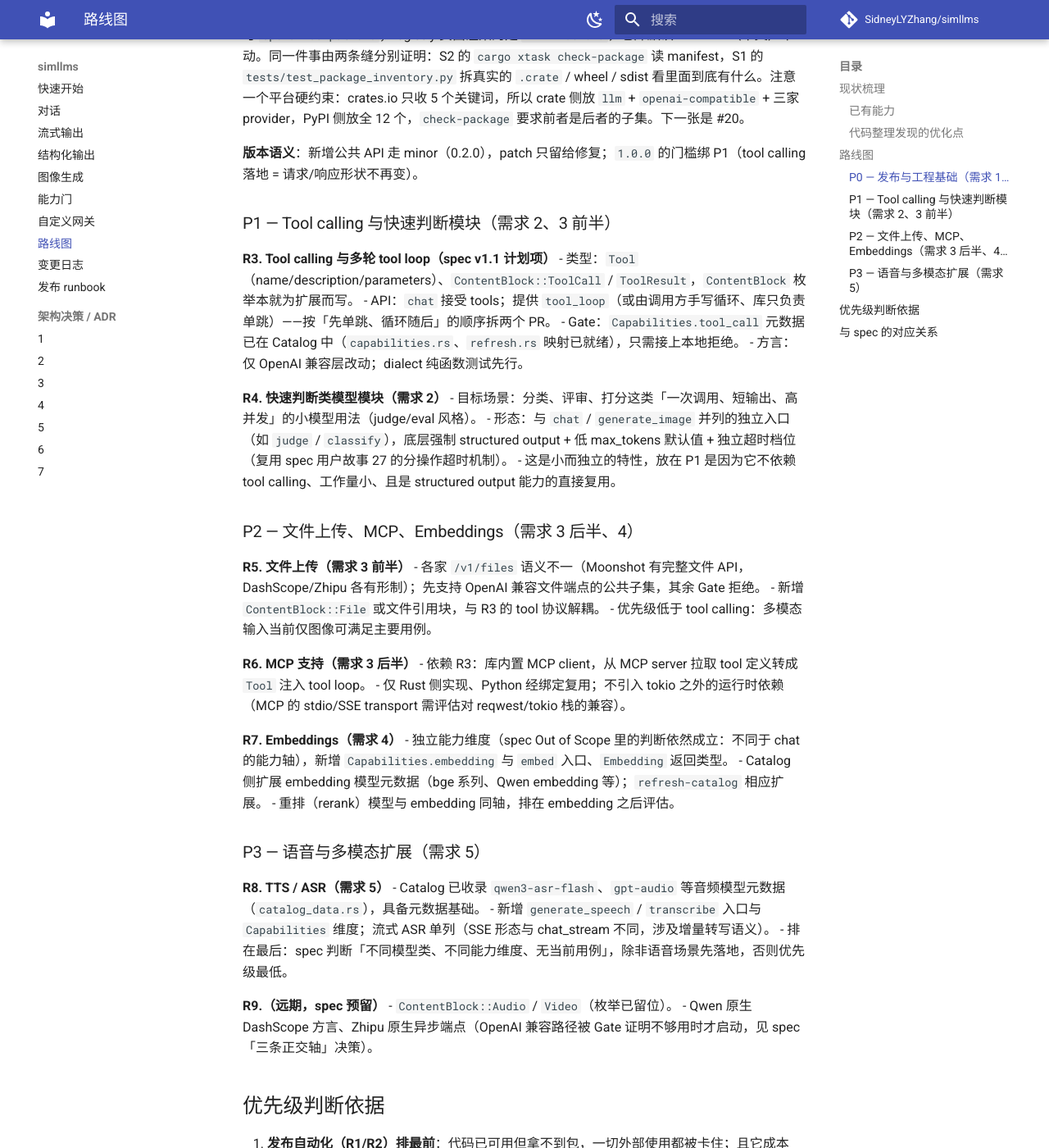
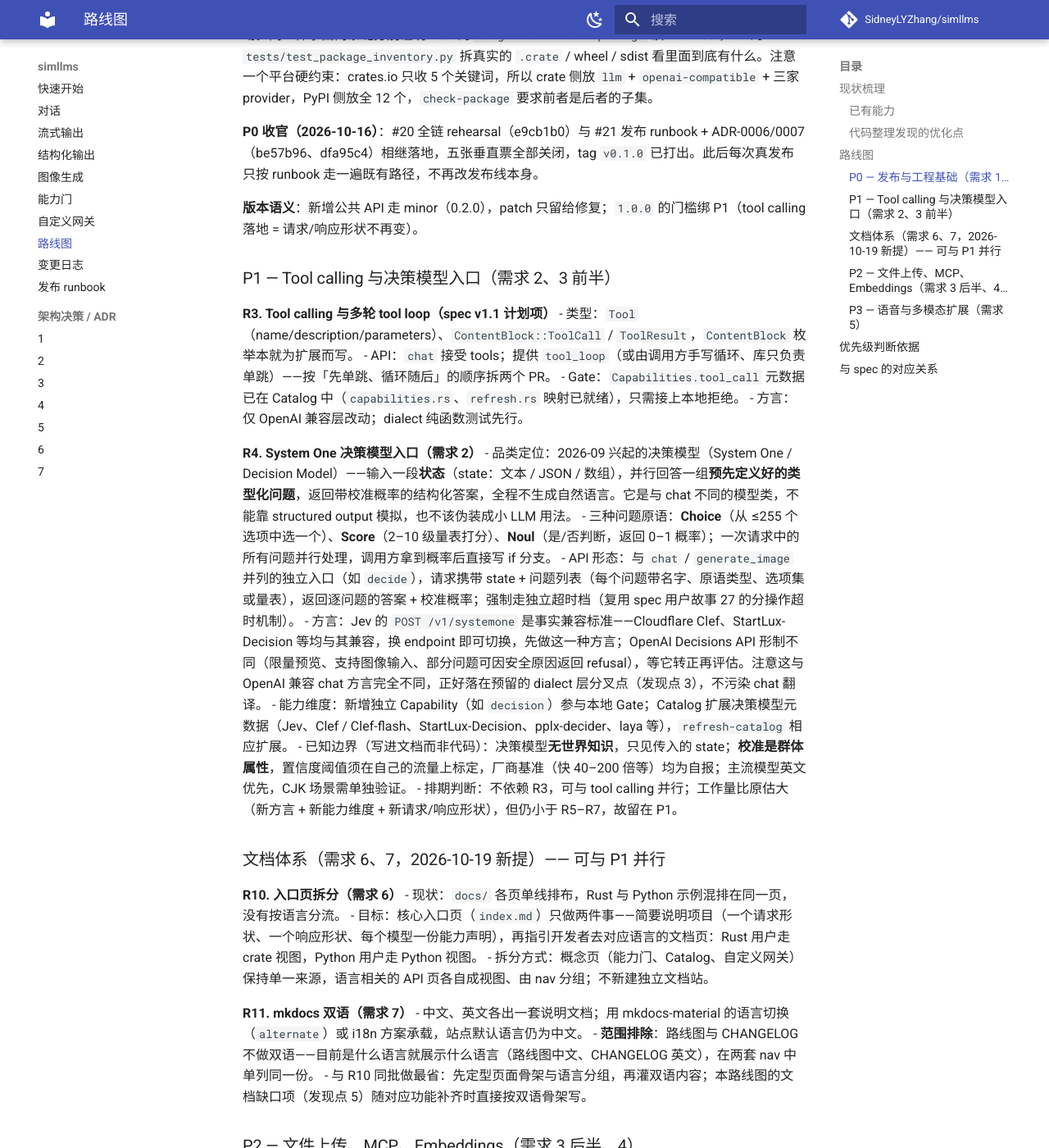
Before and after one commit to SidneyLYZhang/simllms, an MkDocs documentation site: the page built from docs/roadmap.md, in a window 1280 px wide and 1400 px high, scrolled down 2170 px. Shown: the whole window at 82% size. Built offline with MkDocs 1.6.1 and Material for MkDocs 9.7.7, drawn with Linux system fonts in a browser that asks for light colours; comment, search, counter and statistics services are not loaded; some of the changed text lies outside the part shown.

Commit message:
docs(roadmap): R4 becomes a decision-model line, and the docs get their own track
The System One overview settles what "jev" meant: a model class that
answers typed questions about a state, not a thin structured-output
wrapper — so R4 now names the /v1/systemone dialect, the three question
primitives, its own capability dimension, and the calibration and
language caveats. Requirements 6 and 7 split the entry page by language
and take the mkdocs site bilingual, with the roadmap and changelog
staying single-language. P0 is marked closed and the Python parity gap
is marked resolved.

```diff
--- a/docs/roadmap.md
+++ b/docs/roadmap.md
@@ -1,6 +1,6 @@
 # Roadmap
 
-更新日期：2026-10-16。对应 spec：[issue #1](https://github.com/SidneyLYZhang/simllms/issues/1)。v1 核心已落地（chat / chat_stream / structured output / generate_image / 能力 Gate / Catalog / Python 双客户端），本文件承接 spec「Out of Scope」中明确推迟的事项，并结合当前代码状态与新需求排定优先级。
+更新日期：2026-10-19。对应 spec：[issue #1](https://github.com/SidneyLYZhang/simllms/issues/1)。v1 核心已落地（chat / chat_stream / structured output / generate_image / 能力 Gate / Catalog / Python 双客户端），P0 发布线已收官（v0.1.0），本文件承接 spec「Out of Scope」中明确推迟的事项，并结合当前代码状态与新需求排定优先级（需求 6、7 为 2026-10-19 新提的文档体系）。
 
 ## 现状梳理
 
@@ -19,7 +19,7 @@
 ### 代码整理发现的优化点
 
 1. ~~**版本号三处硬编码**~~ **已解决（#18）**：根 workspace `Cargo.toml` 的 `[workspace.package] version` 是唯一权威源（词汇表：**Authoritative Version**），派生副本只剩 Python 绑定 crate 的 manifest 一处——ADR-0001 把它留在根 workspace 之外，继承不到；`pyproject.toml` 改 `dynamic`，`__version__` 由编译期注入。`cargo xtask sync-version --check` 已在 CI。#19 又新增一批派生副本（各包目录自带的 README / 两份 License / THIRD-PARTY-NOTICES / CHANGELOG，因为 cargo 与 maturin 都不允许 `include` 指向包目录之上），由同一族的 `sync-package` / `check-package` 守住字节一致。
-2. **Python 侧配置面缺口（实测，2026-10-16）**：`capability_overrides` 在 Python **一直可用**（绑定层会解析并在未知键上报 `TypeError`），spec user story 9 并不缺失。真正未绑定的是核心 Client 的 8 个配置入口——自定义 `Auth` 头、DashScope 区域、Zhipu 国际端点、default headers、重试策略、流式超时、`refresh_models()`、以及未知 Model Id 的结构化**警告**可见性（ADR-0005）——对应 user story 13/24/26/27 与 8 的警告部分；另 `Catalog` / `Capabilities` / `Capability Source` 的只读视图与类型化覆盖也缺失（覆盖参数目前是裸 dict，静态检查看不到拼写与值类型错误）。issue #12 标题所称的 "Python parity" 范围比标题窄。
+2. ~~**Python 侧配置面缺口**~~ **已解决（#24、#25，2026-10-19）**：核心 Client 的 8 个配置入口——自定义 `Auth` 头、DashScope 区域、Zhipu 国际端点、default headers、重试策略、流式超时、`refresh_models()`、未知 Model Id 的结构化警告（ADR-0005）——已全部绑定进 Python；`Catalog` / `Capabilities` / `Capability Source` 的只读视图、`capabilities()` / `models_with()` 查询、以及类型化的 `CapabilityOverrides` 覆盖（不再是裸 dict，未知键与值类型错误在静态检查即可见）也已落地。spec user story 9 本就可用于 Python。
 3. **方言层缝隙未使用**：`dialect.rs` 目前是单一 OpenAI 兼容翻译，`_provider` 参数空置。这是为非 OpenAI 方言（Qwen 原生 DashScope、Zhipu 原生异步端点）预留的缝，暂不需要动，但新增能力（tool、file、audio）时应继续只在此层分叉。
 4. **测试缝窄**：spec 约定 dialect 翻译作为纯函数用 mockito 做线上层测试；后续每个新能力（tool loop、file 上传、audio）都应先补这层测试再实现。
 5. 文档缺口：tool calling、embedding、发布流程均无文档页（随对应功能补齐）。
@@ -42,11 +42,13 @@
 
 **票与缝（已发布，2026-10-16）**：spec [#16](https://github.com/SidneyLYZhang/simllms/issues/16) 之下五张垂直票，原生阻塞边已接——[#17](https://github.com/SidneyLYZhang/simllms/issues/17) 文档说出 Rust-only 清单、[#18](https://github.com/SidneyLYZhang/simllms/issues/18) 版本单一来源（17/18 可并行）→ [#19](https://github.com/SidneyLYZhang/simllms/issues/19) 产物自述 → [#20](https://github.com/SidneyLYZhang/simllms/issues/20) 全链 dry-run → [#21](https://github.com/SidneyLYZhang/simllms/issues/21) 真发布 + runbook + ADR-0006/0007。三个测试缝：**S1 发布产物**（唯一主缝，dry-run/真发布/本地共用）、**S2 xtask 的纯函数 `--check` 家族**、**S3 配置自述一致性**（挡「改了 environment 名 → 发布 403」与文档漂移）。现有两缝（Gate 合法性、方言翻译）不动。
 
-**P0 进度（2026-10-16）**：#17 / #18 / #19 已落地。#19 给两份 manifest 各加了显式 `include` 白名单，Python 侧换成 SPDX 表达式 `MIT OR Apache-2.0` + `license-files`（PEP 639，wheel 里落在 `*.dist-info/licenses/`），描述保持一句 provider 无关的话，关键词带上各家 provider 名与 `openai-compatible`；registry 页面渲染的是 `README.en.md`，仓库默认 README（中文）不动。同一件事由两条缝分别证明：S2 的 `cargo xtask check-package` 读 manifest，S1 的 `tests/test_package_inventory.py` 拆真实的 `.crate` / wheel / sdist 看里面到底有什么。注意一个平台硬约束：crates.io 只收 5 个关键词，所以 crate 侧放 `llm` + `openai-compatible` + 三家 provider，PyPI 侧放全 12 个，`check-package` 要求前者是后者的子集。下一张是 #20。
+**P0 进度（2026-10-16）**：#17 / #18 / #19 已落地。#19 给两份 manifest 各加了显式 `include` 白名单，Python 侧换成 SPDX 表达式 `MIT OR Apache-2.0` + `license-files`（PEP 639，wheel 里落在 `*.dist-info/licenses/`），描述保持一句 provider 无关的话，关键词带上各家 provider 名与 `openai-compatible`；registry 页面渲染的是 `README.en.md`，仓库默认 README（中文）不动。同一件事由两条缝分别证明：S2 的 `cargo xtask check-package` 读 manifest，S1 的 `tests/test_package_inventory.py` 拆真实的 `.crate` / wheel / sdist 看里面到底有什么。注意一个平台硬约束：crates.io 只收 5 个关键词，所以 crate 侧放 `llm` + `openai-compatible` + 三家 provider，PyPI 侧放全 12 个，`check-package` 要求前者是后者的子集。
+
+**P0 收官（2026-10-16）**：#20 全链 rehearsal（e9cb1b0）与 #21 发布 runbook + ADR-0006/0007（be57b96、dfa95c4）相继落地，五张垂直票全部关闭，tag `v0.1.0` 已打出。此后每次真发布只按 runbook 走一遍既有路径，不再改发布线本身。
 
 **版本语义**：新增公共 API 走 minor（0.2.0），patch 只留给修复；`1.0.0` 的门槛绑 P1（tool calling 落地 = 请求/响应形状不再变）。
 
-### P1 — Tool calling 与快速判断模块（需求 2、3 前半）
+### P1 — Tool calling 与决策模型入口（需求 2、3 前半）
 
 **R3. Tool calling 与多轮 tool loop（spec v1.1 计划项）**
 - 类型：`Tool`（name/description/parameters）、`ContentBlock::ToolCall` / `ToolResult`，`ContentBlock` 枚举本就为扩展而写。
@@ -54,10 +56,26 @@
 - Gate：`Capabilities.tool_call` 元数据已在 Catalog 中（`capabilities.rs`、`refresh.rs` 映射已就绪），只需接上本地拒绝。
 - 方言：仅 OpenAI 兼容层改动；dialect 纯函数测试先行。
 
-**R4. 快速判断类模型模块（需求 2）**
-- 目标场景：分类、评审、打分这类「一次调用、短输出、高并发」的小模型用法（judge/eval 风格）。
-- 形态：与 `chat` / `generate_image` 并列的独立入口（如 `judge` / `classify`），底层强制 structured output + 低 max_tokens 默认值 + 独立超时档位（复用 spec 用户故事 27 的分操作超时机制）。
-- 这是小而独立的特性，放在 P1 是因为它不依赖 tool calling、工作量小、且是 structured output 能力的直接复用。
+**R4. System One 决策模型入口（需求 2）**
+- 品类定位：2026-09 兴起的决策模型（System One / Decision Model）——输入一段**状态**（state：文本 / JSON / 数组），并行回答一组**预先定义好的类型化问题**，返回带校准概率的结构化答案，全程不生成自然语言。它是与 chat 不同的模型类，不能靠 structured output 模拟，也不该伪装成小 LLM 用法。
+- 三种问题原语：**Choice**（从 ≤255 个选项中选一个）、**Score**（2–10 级量表打分）、**Noul**（是/否判断，返回 0–1 概率）；一次请求中的所有问题并行处理，调用方拿到概率后直接写 if 分支。
+- API 形态：与 `chat` / `generate_image` 并列的独立入口（如 `decide`），请求携带 state + 问题列表（每个问题带名字、原语类型、选项集或量表），返回逐问题的答案 + 校准概率；强制走独立超时档（复用 spec 用户故事 27 的分操作超时机制）。
+- 方言：Jev 的 `POST /v1/systemone` 是事实兼容标准——Cloudflare Clef、StartLux-Decision 等均与其兼容，换 endpoint 即可切换，先做这一种方言；OpenAI Decisions API 形制不同（限量预览、支持图像输入、部分问题可因安全原因返回 refusal），等它转正再评估。注意这与 OpenAI 兼容 chat 方言完全不同，正好落在预留的 dialect 层分叉点（发现点 3），不污染 chat 翻译。
+- 能力维度：新增独立 Capability（如 `decision`）参与本地 Gate；Catalog 扩展决策模型元数据（Jev、Clef / Clef-flash、StartLux-Decision、pplx-decider、laya 等），`refresh-catalog` 相应扩展。
+- 已知边界（写进文档而非代码）：决策模型**无世界知识**，只见传入的 state；**校准是群体属性**，置信度阈值须在自己的流量上标定，厂商基准（快 40–200 倍等）均为自报；主流模型英文优先，CJK 场景需单独验证。
+- 排期判断：不依赖 R3，可与 tool calling 并行；工作量比原估大（新方言 + 新能力维度 + 新请求/响应形状），但仍小于 R5–R7，故留在 P1。
+
+### 文档体系（需求 6、7，2026-10-19 新提）—— 可与 P1 并行
+
+**R10. 入口页拆分（需求 6）**
+- 现状：`docs/` 各页单线排布，Rust 与 Python 示例混排在同一页，没有按语言分流。
+- 目标：核心入口页（`index.md`）只做两件事——简要说明项目（一个请求形状、一个响应形状、每个模型一份能力声明），再指引开发者去对应语言的文档页：Rust 用户走 crate 视图，Python 用户走 Python 视图。
+- 拆分方式：概念页（能力门、Catalog、自定义网关）保持单一来源，语言相关的 API 页各自成视图、由 nav 分组；不新建独立文档站。
+
+**R11. mkdocs 双语（需求 7）**
+- 中文、英文各出一套说明文档；用 mkdocs-material 的语言切换（`alternate`）或 i18n 方案承载，站点默认语言仍为中文。
+- **范围排除**：路线图与 CHANGELOG 不做双语——目前是什么语言就展示什么语言（路线图中文、CHANGELOG 英文），在两套 nav 中单列同一份。
+- 与 R10 同批做最省：先定型页面骨架与语言分组，再灌双语内容；本路线图的文档缺口项（发现点 5）随对应功能补齐时直接按双语骨架写。
 
 ### P2 — 文件上传、MCP、Embeddings（需求 3 后半、4）
 
@@ -90,9 +108,10 @@
 
 1. **发布自动化（R1/R2）排最前**：代码已可用但拿不到包，一切外部使用都被卡住；且它成本低、独立、是其余所有工作的「可交付」前提。
 2. **Tool calling（R3）次之**：它是 spec 明文的 v1.1 计划项，Catalog 元数据已就绪，且是 MCP（R6）的前置依赖——先做它使后续两条线（file、MCP）不阻塞。
-3. **快速判断模块（R4）搭 P1 顺风车**：独立、小、复用既有 structured output 与超时机制。
-4. **File / MCP / Embeddings（R5–R7）进 P2**：有价值但非阻塞，且都依赖 P0/P1 建立的模式（能力维度扩展、dialect 扩展、测试缝）。
-5. **语音（R8）殿后**：无当前用例驱动，元数据已备好，随用例成熟再启动。
+3. **决策模型入口（R4）留在 P1，但不再是「顺风车」**：全景概述澄清了它是与 chat 不同的模型类——自带 `/v1/systemone` 方言、Choice / Score / Noul 三种问题原语与独立能力维度，工作量比原估大；但仍不依赖 R3，可与 tool calling 并行推进。
+4. **文档体系（R10/R11）可随时插队**：不依赖任何特性，成本低，且 R11 的双语骨架宜在 R3/R4 带来新页面之前定型，避免返工。
+5. **File / MCP / Embeddings（R5–R7）进 P2**：有价值但非阻塞，且都依赖 P0/P1 建立的模式（能力维度扩展、dialect 扩展、测试缝）。
+6. **语音（R8）殿后**：无当前用例驱动，元数据已备好，随用例成熟再启动。
 
 ## 与 spec 的对应关系
 
```
Also changed, not shown: CONTEXT.md (+4 -0 lines).
